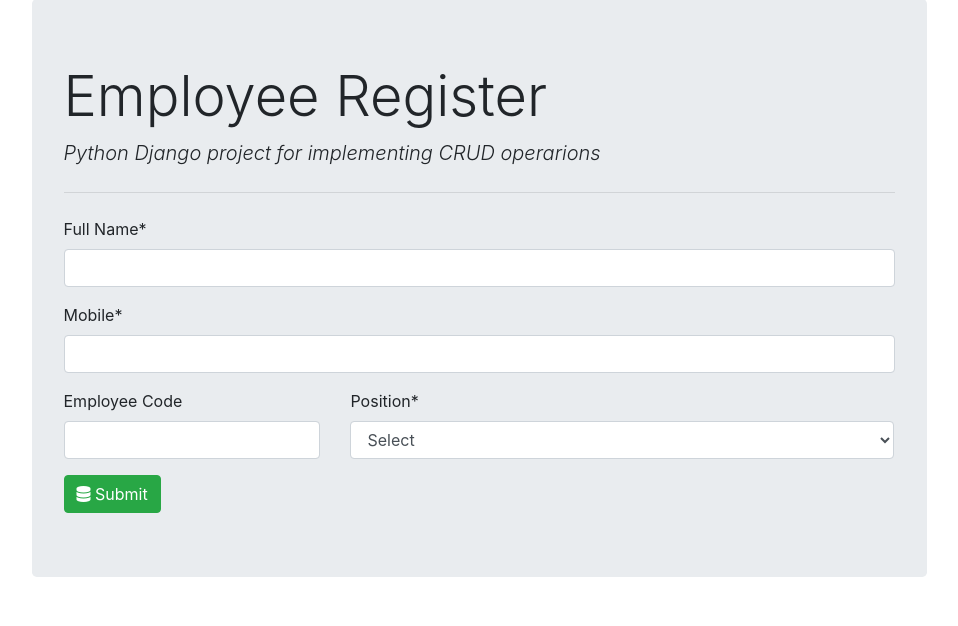
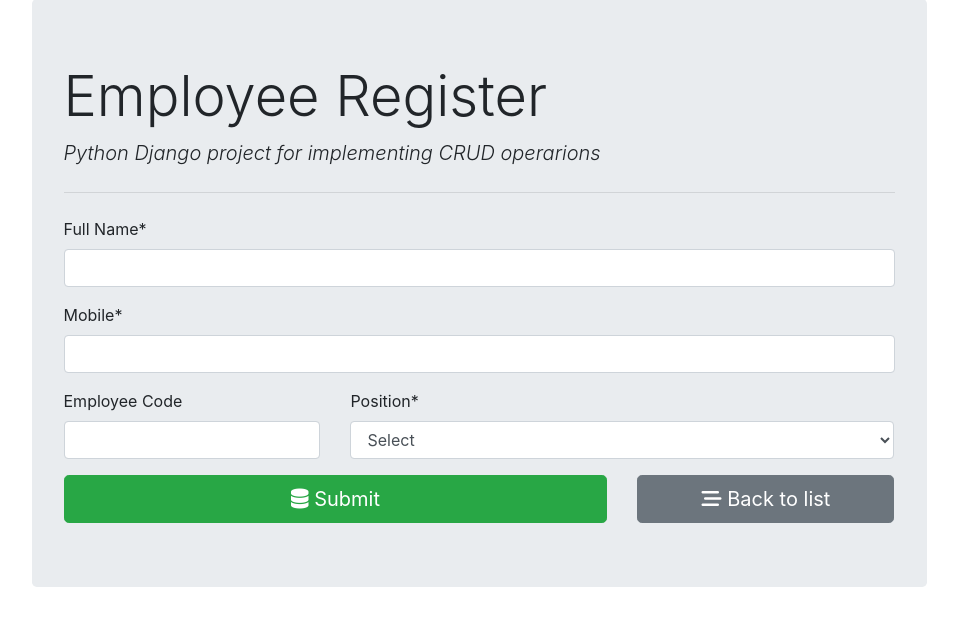
Before and after one commit to kylecollie/employee_project, a Django app: page /employee/ in a window 1280 px wide. Shown: the part 49-675 px from the top of the page, without its empty margins (161-1119 px from the left). Run offline with Django 3.2, Linux system fonts and the light colour scheme; data that the repository does not hold is empty; some libraries are stand-ins or nearby versions.

Commit message:
Add delete employee

```diff
--- a/employee_register/templates/employee_register/employee_form.html
+++ b/employee_register/templates/employee_register/employee_form.html
@@ -14,8 +14,18 @@
             {{form.position|as_crispy_field}}
         </div>
     </div>
-    <button type="submit" class="btn btn-success">
-        <i class="fa-solid fa-database"></i> Submit
-    </button>
+    <div class="row">
+        <div class="col-md-8">
+            <button type="submit" class="btn btn-success btn-block btn-lg">
+                <i class="fa-solid fa-database"></i> Submit
+            </button>
+        </div>
+        <div class="col-md-4">
+            <a href="{% url 'employee_list' %}" class="btn btn-secondary btn-block btn-lg">
+                <i class="fas fa-stream"></i> Back to list
+            </a>
+        </div>
+    </div>
+
 </form>
 {% endblock content %}
--- a/employee_register/urls.py
+++ b/employee_register/urls.py
@@ -4,5 +4,6 @@ from . import views
 urlpatterns = [
     path('', views.employee_form, name='employee_insert'),
     path('<int:id>/', views.employee_form, name='employee_update'),
+    path('delete/<int:id>/',views.employee_delete,name='employee_delete'),
     path('list/', views.employee_list, name='employee_list'),
 ]
--- a/employee_register/views.py
+++ b/employee_register/views.py
@@ -21,10 +21,16 @@ def employee_form(request,id=0):
             form = EmployeeForm(instance=employee)
         return render(request, 'employee_register/employee_form.html', {'form': form})
     else:
-        form = EmployeeForm(request.POST)
+        if id == 0:
+            form = EmployeeForm(request.POST)
+        else:
+            employee = Employee.objects.get(pk = id)
+            form = EmployeeForm(request.POST, instance = employee)
         if form.is_valid():
             form.save()
         return redirect('/employee/list')
 
-def employee_delete(request):
-    return
+def employee_delete(request, id):
+    employee = Employee.objects.get(pk = id)
+    employee.delete()
+    return redirect('/employee/list')
```
Also changed, not shown: employee_register/templates/employee_register/employee_list.html (+13 -1 lines).
